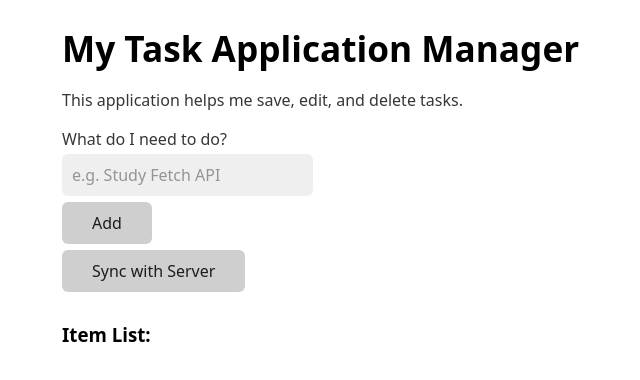
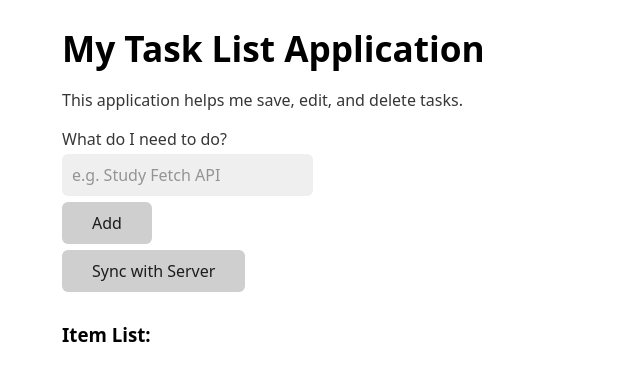
Before and after one commit to SaraTailorA/gestionDeTareas, a plain HTML site: page index.html in a window 1280 px wide. Shown: the whole page, without its empty margins (178-818 px from the left). Drawn offline with nearby package versions, Linux system fonts and the light colour scheme.

Commit message:
updated code

```diff
--- a/index.html
+++ b/index.html
@@ -3,7 +3,7 @@
 <head>
     <meta charset="UTF-8">
     <meta name="viewport" content="width=device-width, initial-scale=1.0">
-    <title>Task Manager Pro - Module 3</title>
+    <title>Task List Application</title>
 
     <!--library -->
     <link rel="stylesheet" href="https://cdn.jsdelivr.net/npm/water.css@2/out/water.css">
@@ -13,7 +13,7 @@
 <body>
 
     <header>
-        <h1>My Task Application Manager</h1>
+        <h1>My Task List Application</h1>
         <p>This application helps me save, edit, and delete tasks.
 </p>
     </header>
```
Also changed, not shown: 1 other file.
